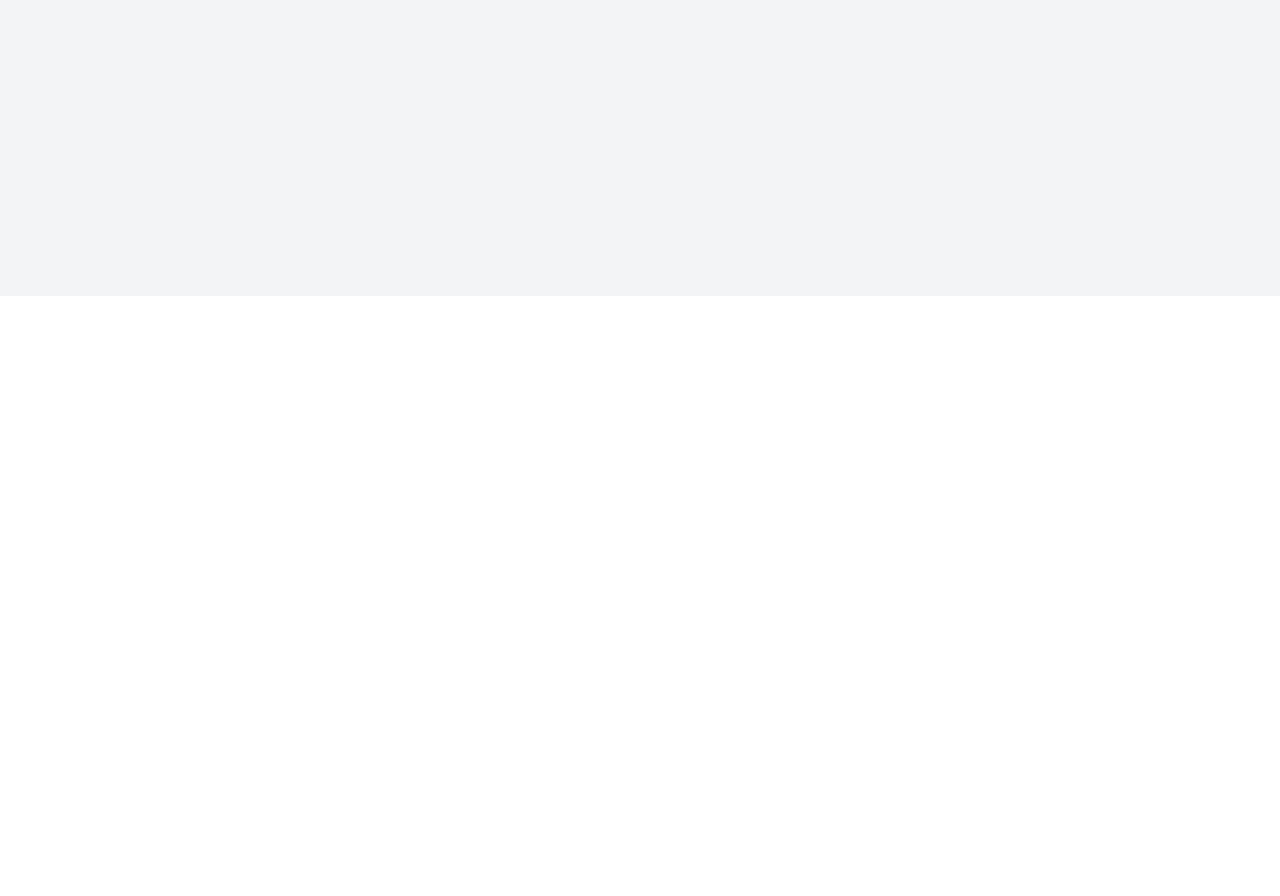
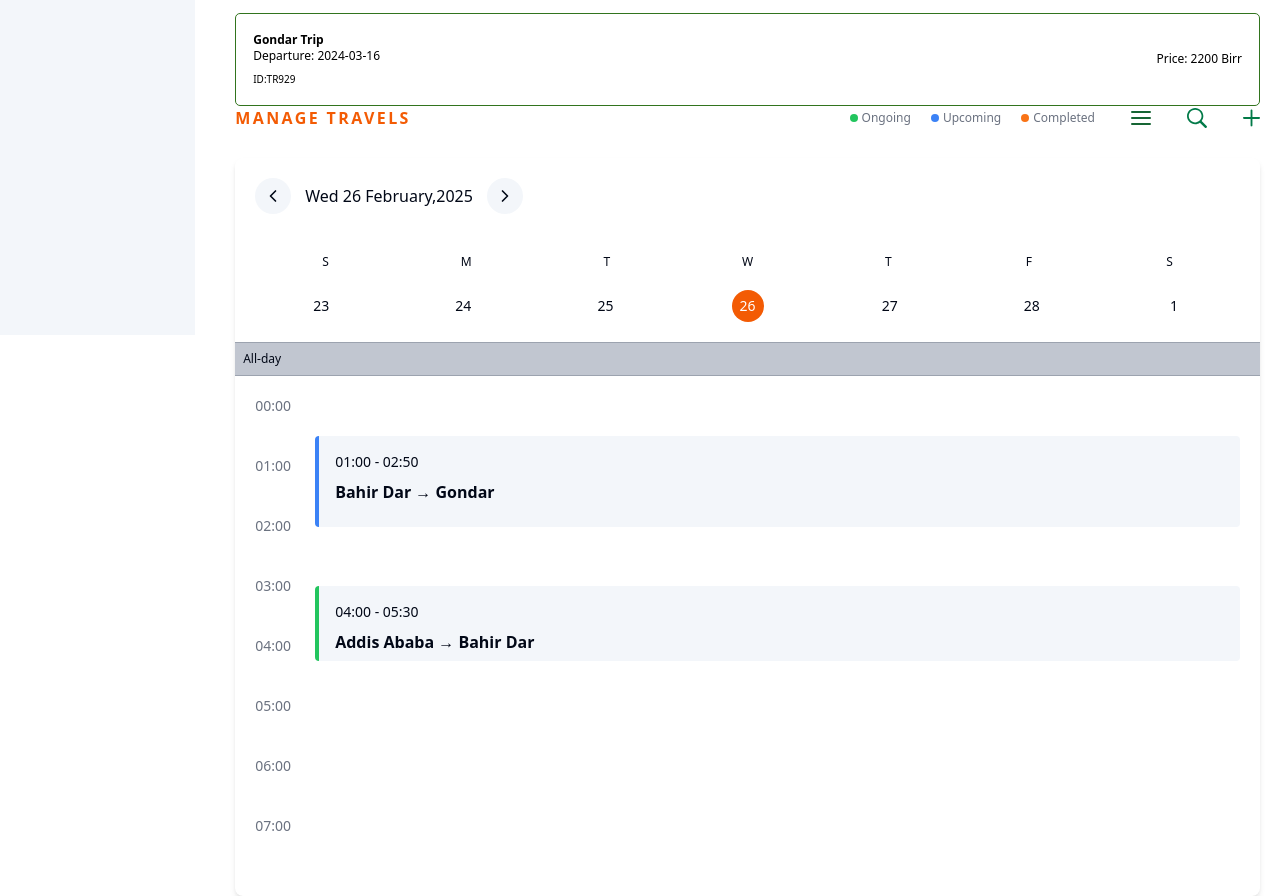
Before and after one commit to yigebis/Hawir, a React (Vite) app: page /manage-travels in a window 1280 px wide. Before the commit this address had no page. Shown: the part 504-1400 px from the top of the page. Before the commit the page ends 800 px from the top, so only its background shows below. Built offline with nearby package versions, Linux system fonts and the light colour scheme.

Commit message:
Implement Manage Travels menu
Implement the Manage Travels menu based on the provided Builder.io code and attached image for a pixel-perfect UI.

```diff
--- a/src/App.tsx
+++ b/src/App.tsx
@@ -1,9 +1,11 @@
+
 import { Toaster } from "@/components/ui/toaster";
 import { Toaster as Sonner } from "@/components/ui/sonner";
 import { TooltipProvider } from "@/components/ui/tooltip";
 import { QueryClient, QueryClientProvider } from "@tanstack/react-query";
 import { BrowserRouter, Routes, Route } from "react-router-dom";
 import Index from "./pages/Index";
+import ManageTravels from "./pages/ManageTravels";
 import NotFound from "./pages/NotFound";
 
 const queryClient = new QueryClient();
@@ -16,6 +18,7 @@ const App = () => (
       <BrowserRouter>
         <Routes>
           <Route path="/" element={<Index />} />
+          <Route path="/manage-travels" element={<ManageTravels />} />
           {/* ADD ALL CUSTOM ROUTES ABOVE THE CATCH-ALL "*" ROUTE */}
           <Route path="*" element={<NotFound />} />
         </Routes>
--- a/src/components/dashboard/Sidebar.tsx
+++ b/src/components/dashboard/Sidebar.tsx
@@ -1,4 +1,6 @@
+
 import React from "react";
+import { Link } from "react-router-dom";
 
 const Sidebar: React.FC = () => {
   return (
@@ -16,6 +18,7 @@ const Sidebar: React.FC = () => {
       <nav className="mt-11">
         <ul className="flex flex-col gap-4">
           <li>
+            <Link to="/" className="block">
               <div className="relative">
                 <div className="bg-[rgba(243,91,4,1)] absolute inset-0 w-[146px] h-[34px] rounded-[5px]" />
                 <div className="relative z-10 flex items-center gap-[11px] pl-2 py-2">
@@ -29,8 +32,10 @@ const Sidebar: React.FC = () => {
                   </span>
                 </div>
               </div>
+            </Link>
           </li>
           <li>
+            <Link to="/manage-travels" className="block">
               <div className="flex items-center gap-[11px] pl-2 py-2">
                 <img
                   src="https://cdn.builder.io/api/v1/image/assets/091e50b0e3084a89a54855377607a220/ce569e8fac2f33fd8b6b9baaf9a1a608536d8eeb9eb61cbcb9d73c1bc064b63f?placeholderIfAbsent=true"
@@ -41,6 +46,7 @@ const Sidebar: React.FC = () => {
                   Manage Travels
                 </span>
               </div>
+            </Link>
           </li>
           <li>
             <div className="flex items-center gap-[11px] pl-2 py-2">
--- /dev/null
+++ b/src/components/travels/TravelCalendar.tsx
@@ -0,0 +1,94 @@
+
+import React from "react";
+import { ChevronLeft, ChevronRight } from "lucide-react";
+import TravelEvent from "./TravelEvent";
+
+const TravelCalendar: React.FC = () => {
+  const days = ["S", "M", "T", "W", "T", "F", "S"];
+  const dates = [23, 24, 25, 26, 27, 28, 1];
+  const timeSlots = ["00:00", "01:00", "02:00", "03:00", "04:00", "05:00", "06:00", "07:00"];
+
+  const events = [
+    {
+      id: 1,
+      startTime: "01:00",
+      endTime: "02:50",
+      title: "Bahir Dar → Gondar",
+      color: "blue"
+    },
+    {
+      id: 2,
+      startTime: "04:00",
+      endTime: "05:30",
+      title: "Addis Ababa → Bahir Dar",
+      color: "green"
+    }
+  ];
+
+  return (
+    <div className="bg-white rounded-lg shadow-md">
+      {/* Calendar Navigation */}
+      <div className="flex items-center gap-3.5 p-5">
+        <button className="w-9 h-9 bg-[#F3F6FA] rounded-full flex items-center justify-center">
+          <ChevronLeft className="w-5 h-5" />
+        </button>
+        <span className="text-base font-medium">Wed 26 February,2025</span>
+        <button className="w-9 h-9 bg-[#F3F6FA] rounded-full flex items-center justify-center">
+          <ChevronRight className="w-5 h-5" />
+        </button>
+      </div>
+
+      {/* Calendar Grid */}
+      <div className="p-5">
+        {/* Day Labels */}
+        <div className="grid grid-cols-7 text-center mb-5">
+          {days.map((day, index) => (
+            <div key={index} className="text-xs font-medium">
+              {day}
+            </div>
+          ))}
+        </div>
+
+        {/* Date Cells */}
+        <div className="grid grid-cols-7 gap-2.5 text-center">
+          {dates.map((date, index) => (
+            <div
+              key={index}
+              className={`
+                w-8 h-8 rounded-full flex items-center justify-center mx-auto text-sm
+                ${date === 26 ? 'bg-[#F35B04] text-white' : ''}
+              `}
+            >
+              {date}
+            </div>
+          ))}
+        </div>
+      </div>
+
+      {/* All-day Section */}
+      <div className="px-2 py-2 bg-[#C1C6D0] border-t border-b border-gray-400 text-xs">
+        All-day
+      </div>
+
+      {/* Schedule Grid */}
+      <div className="relative p-5">
+        {/* Time Labels */}
+        {timeSlots.map((time, index) => (
+          <div key={index} className="text-sm text-gray-500 mb-10">
+            {time}
+          </div>
+        ))}
+
+        {/* Events */}
+        {events.map((event) => (
+          <TravelEvent
+            key={event.id}
+            event={event}
+          />
+        ))}
+      </div>
+    </div>
+  );
+};
+
+export default TravelCalendar;
--- /dev/null
+++ b/src/components/travels/TravelEvent.tsx
@@ -0,0 +1,59 @@
+
+import React from "react";
+
+interface EventProps {
+  event: {
+    id: number;
+    startTime: string;
+    endTime: string;
+    title: string;
+    color: string;
+  };
+}
+
+const TravelEvent: React.FC<EventProps> = ({ event }) => {
+  // Calculate position based on time (simplified for the example)
+  const getTopPosition = () => {
+    const hour = parseInt(event.startTime.split(':')[0]);
+    return hour * 50 + 10; // 50px height per hour + 10px padding
+  };
+
+  const getHeight = () => {
+    const startHour = parseInt(event.startTime.split(':')[0]);
+    const endHour = parseInt(event.endTime.split(':')[0]);
+    const endMinutes = parseInt(event.endTime.split(':')[1]);
+
+    return ((endHour - startHour) + (endMinutes / 60)) * 50; // 50px per hour
+  };
+
+  // Determine border color and background based on event color
+  const getBorderColor = () => {
+    switch(event.color) {
+      case 'blue':
+        return 'border-l-blue-500';
+      case 'green':
+        return 'border-l-green-500';
+      default:
+        return 'border-l-gray-500';
+    }
+  };
+
+  return (
+    <div
+      className={`absolute left-[80px] right-5 p-4 rounded bg-[#F3F6FA] border-l-4 ${getBorderColor()}`}
+      style={{
+        top: `${getTopPosition()}px`,
+        height: `${getHeight()}px`
+      }}
+    >
+      <div className="text-sm font-medium mb-2">
+        {event.startTime} - {event.endTime}
+      </div>
+      <div className="text-base font-semibold">
+        {event.title}
+      </div>
+    </div>
+  );
+};
+
+export default TravelEvent;
--- /dev/null
+++ b/src/pages/ManageTravels.tsx
@@ -0,0 +1,54 @@
+
+import React from "react";
+import DashboardLayout from "@/components/dashboard/DashboardLayout";
+import TravelCalendar from "@/components/travels/TravelCalendar";
+
+const ManageTravels: React.FC = () => {
+  return (
+    <DashboardLayout>
+      <div className="flex flex-col">
+        <div className="flex justify-between items-center mb-7">
+          <h1 className="text-[#F35B04] text-base font-bold tracking-[2.4px] uppercase">
+            Manage Travels
+          </h1>
+          <div className="flex items-center gap-9">
+            <div className="flex gap-5">
+              <div className="flex items-center gap-1">
+                <div className="w-2 h-2 rounded-full bg-green-500"></div>
+                <span className="text-xs text-gray-500">Ongoing</span>
+              </div>
+              <div className="flex items-center gap-1">
+                <div className="w-2 h-2 rounded-full bg-blue-500"></div>
+                <span className="text-xs text-gray-500">Upcoming</span>
+              </div>
+              <div className="flex items-center gap-1">
+                <div className="w-2 h-2 rounded-full bg-orange-500"></div>
+                <span className="text-xs text-gray-500">Completed</span>
+              </div>
+            </div>
+            <div className="flex items-center gap-9">
+              <div className="flex flex-col gap-1 cursor-pointer">
+                <div className="w-5 h-0.5 bg-green-800 rounded"></div>
+                <div className="w-5 h-0.5 bg-green-800 rounded"></div>
+                <div className="w-5 h-0.5 bg-green-800 rounded"></div>
+              </div>
+              <div className="cursor-pointer">
+                <svg width="20" height="20" viewBox="0 0 20 20" fill="none" xmlns="http://www.w3.org/2000/svg">
+                  <path d="M8.16782 16.181C9.94158 16.181 11.5773 15.6128 12.9156 14.666L17.9501 19.6528C18.1838 19.8843 18.4918 20 18.821 20C19.5114 20 20 19.474 20 18.8006C20 18.485 19.8938 18.1799 19.6601 17.959L14.6575 12.9932C15.709 11.6255 16.3356 9.93161 16.3356 8.09048C16.3356 3.64019 12.6606 0 8.16782 0C3.68561 0 0 3.62967 0 8.09048C0 12.5408 3.67499 16.181 8.16782 16.181ZM8.16782 14.4345C4.66277 14.4345 1.76314 11.5623 1.76314 8.09048C1.76314 4.61862 4.66277 1.74645 8.16782 1.74645C11.6729 1.74645 14.5725 4.61862 14.5725 8.09048C14.5725 11.5623 11.6729 14.4345 8.16782 14.4345Z" fill="#027A48"/>
+                </svg>
+              </div>
+              <div className="cursor-pointer">
+                <svg width="17" height="18" viewBox="0 0 17 18" fill="none" xmlns="http://www.w3.org/2000/svg">
+                  <path d="M0 9C0 9.50485 0.422424 9.91697 0.91697 9.91697H7.58303V16.583C7.58303 17.0776 7.99515 17.5 8.5 17.5C9.00485 17.5 9.42727 17.0776 9.42727 16.583V9.91697H16.083C16.5776 9.91697 17 9.50485 17 9C17 8.49515 16.5776 8.07273 16.083 8.07273H9.42727V1.41697C9.42727 0.922424 9.00485 0.5 8.5 0.5C7.99515 0.5 7.58303 0.922424 7.58303 1.41697V8.07273H0.91697C0.422424 8.07273 0 8.49515 0 9Z" fill="#027A48"/>
+                </svg>
+              </div>
+            </div>
+          </div>
+        </div>
+        <TravelCalendar />
+      </div>
+    </DashboardLayout>
+  );
+};
+
+export default ManageTravels;
```
Lines whose indentation alone changed are shown as unchanged.
